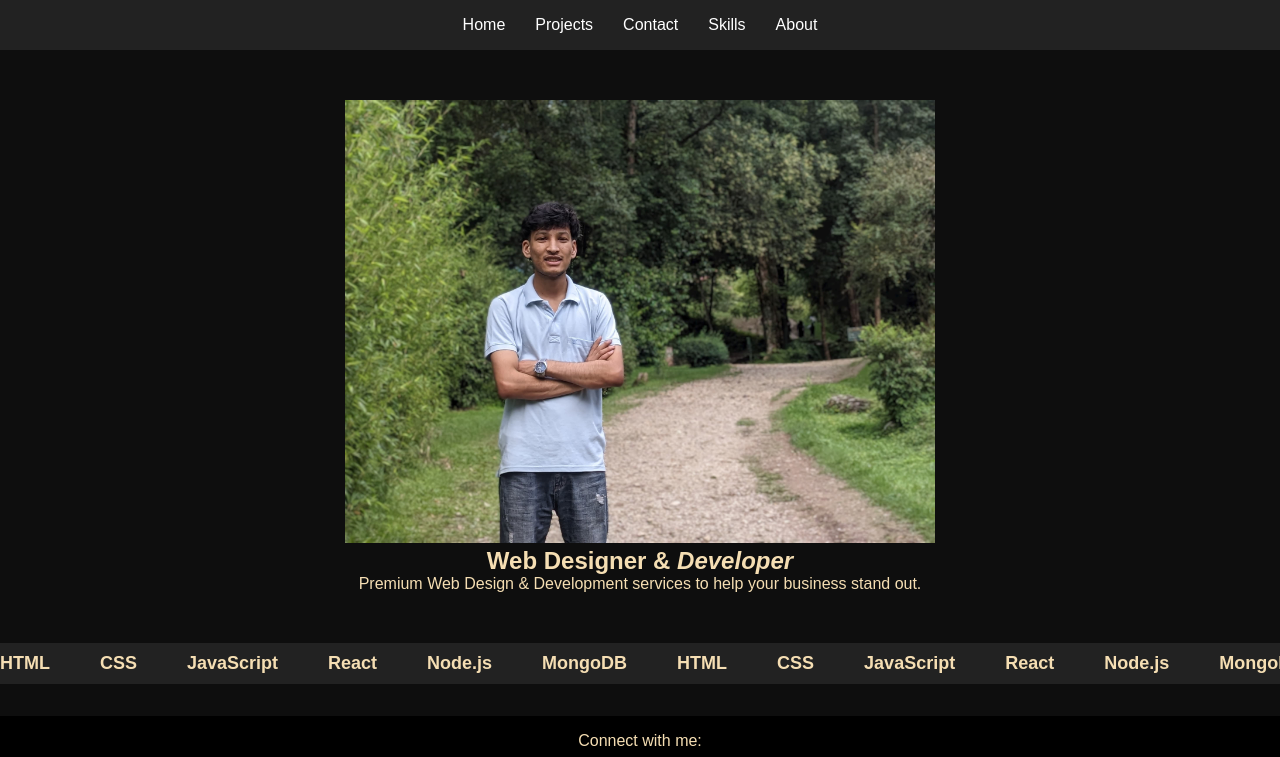
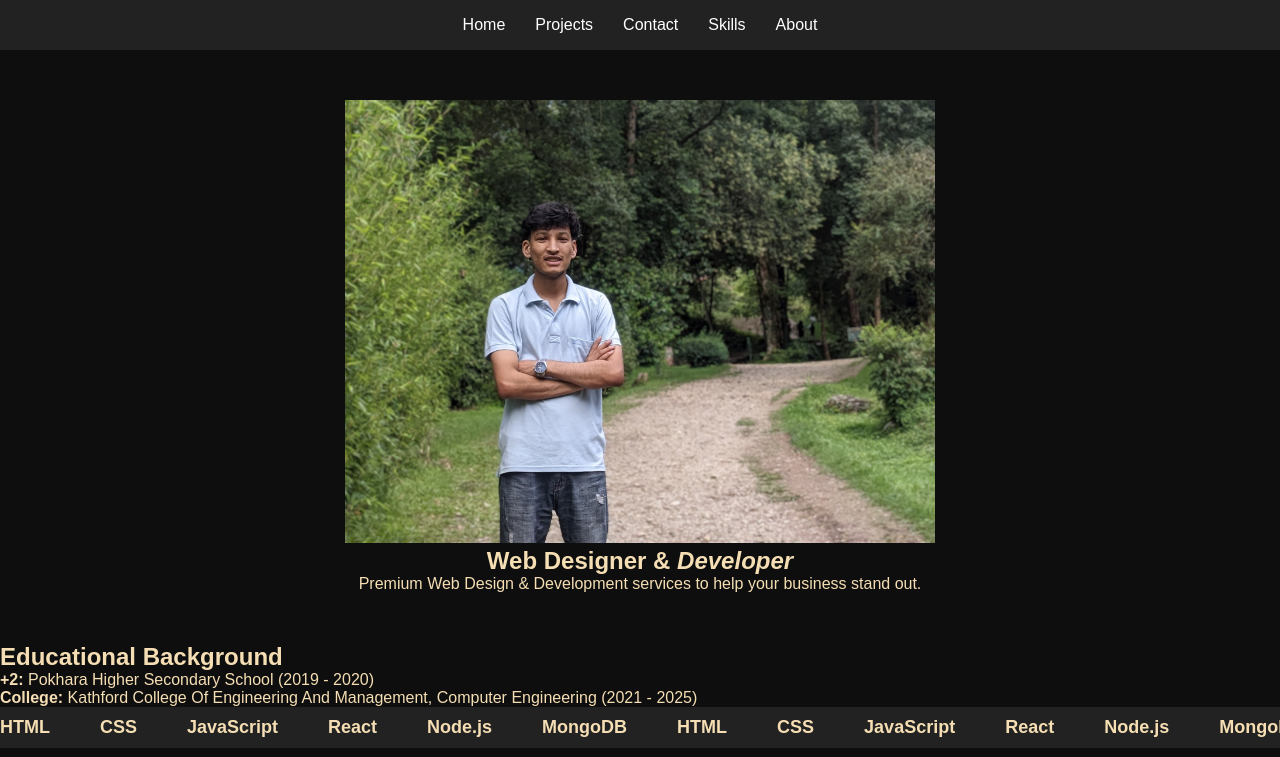
Before and after one commit to Yubraj-Bhandari/portfolio, a plain HTML site: page index.html in a window 1280 px wide. Shown: the top 757 px of the page. Drawn offline with Linux system fonts and the light colour scheme.

Commit message:
Added educational background section

```diff
--- a/index.html
+++ b/index.html
@@ -26,6 +26,16 @@
             <h1>Web Designer & <i>Developer</i></h1>
             <p>Premium Web Design & Development services to help your business stand out.</p>
         </section>
+
+        <section class="education">
+            <h2>Educational Background</h2>
+            <ul>
+
+                <li><strong>+2:</strong> Pokhara Higher Secondary School (2019 - 2020)</li>
+                <li><strong>College:</strong> Kathford College Of Engineering And Management, Computer Engineering (2021 - 2025)</li>
+            </ul>
+        </section>
+
 
         <section class="view-2">
             <div class="marquee">
```
